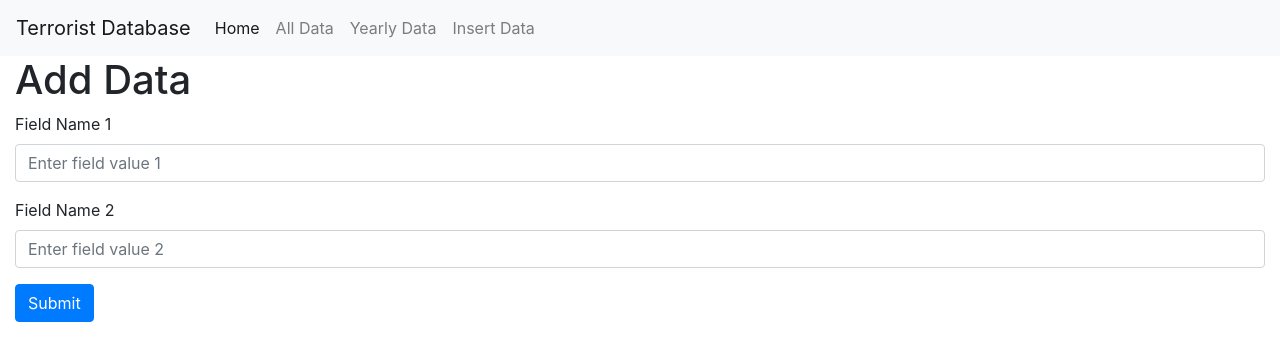
After one commit to vegarddale/ikt453, a Flask app: template templates/insert_data.html in a window 1280 px wide. The commit adds this page. Shown: the top 361 px of the page. Run offline with Flask 3, Linux system fonts and the light colour scheme; the template is opened without the code that fills it, so the values that code supplies are empty; some libraries are stand-ins or nearby versions.

Commit message:
Add insert data page (#2)
* Add insert data page

* Fetch filtered year by using sql

```diff
--- a/app.py
+++ b/app.py
@@ -1,7 +1,7 @@
 from flask import Flask, render_template
 from fetch_all_data import fetch_data
 from fetch_data_by_year import fetch_yearly_data
-from flask import request
+from insert_data import insert_data_func
 
 app = Flask("Terrorist Database")
 
@@ -21,5 +21,10 @@ def yearly_data_route():
     return fetch_yearly_data()
 
 
+@app.route("/insert_data")
+def insert_route():
+    return insert_data_func()
+
+
 if __name__ == "__main__":
     app.run(host="0.0.0.0", port=8000)
--- a/templates/home.html
+++ b/templates/home.html
@@ -1,11 +1,42 @@
 <!DOCTYPE html>
-<html>
-  <head>
-    <title>Home</title>
-  </head>
-  <body>
-    <h1>Welcome to our website</h1>
-    <p><a href="/all_data">All Data</a></p>
-    <p><a href="/yearly_data">Yearly Data</a></p>
-  </body>
+<html lang="en">
+<head>
+    <meta charset="UTF-8">
+    <title>Document</title>
+    <!-- Bootstrap CSS -->
+    <link rel="stylesheet" href="https://stackpath.bootstrapcdn.com/bootstrap/4.3.1/css/bootstrap.min.css">
+    <!-- Optional JavaScript -->
+    <!-- jQuery first, then Popper.js, then Bootstrap JS -->
+    <script src="https://code.jquery.com/jquery-3.3.1.slim.min.js"></script>
+    <script src="https://cdn.jsdelivr.net/npm/bootstrap@4.3.1/dist/js/bootstrap.min.js"></script>
+</head>
+<body>
+    <nav class="navbar navbar-expand-lg navbar-light bg-light">
+        <a class="navbar-brand" href="#">Terrorist Database</a>
+        <button class="navbar-toggler" type="button" data-toggle="collapse" data-target="#navbarNav" aria-controls="navbarNav" aria-expanded="false" aria-label="Toggle navigation">
+            <span class="navbar-toggler-icon"></span>
+        </button>
+        <div class="collapse navbar-collapse" id="navbarNav">
+        <ul class="navbar-nav">
+            <li class="nav-item active">
+                <a class="nav-link" href="/">Home</a>
+            </li>
+            <li class="nav-item">
+                <a class="nav-link" href="/all_data">All Data</a>
+            </li>
+            <li class="nav-item">
+                <a class="nav-link" href="/yearly_data">Yearly Data</a>
+            </li>
+            <li class="nav-item">
+                <a class="nav-link" href="/insert_data">Insert Data</a>
+            </li>
+        </ul>
+        </div>
+      </nav>
+   <!-- main content of the page -->
+    <div class="container-fluid">
+        {% block content %}
+        {% endblock %}
+    </div>
+</body>
 </html>
--- /dev/null
+++ b/templates/insert_data.html
@@ -0,0 +1,15 @@
+{% extends "home.html" %}
+{% block content %}
+<h1>Add Data</h1>
+<form method="POST">
+    <div class="form-group">
+        <label for="fieldname1">Field Name 1</label>
+        <input type="text" class="form-control" id="fieldname1" name="fieldname1" placeholder="Enter field value 1">
+    </div>
+    <div class="form-group">
+        <label for="fieldname2">Field Name 2</label>
+        <input type="text" class="form-control" id="fieldname2" name="fieldname2" placeholder="Enter field value 2">
+    </div>
+    <button type="submit" class="btn btn-primary">Submit</button>
+</form>
+{% endblock %}
```
Also changed, not shown: fetch_data_by_year.py (+6 -2 lines), insert_data.py (added, +24 -0 lines), templates/data.html (+5 -16 lines), templates/year_data.html (+3 -14 lines).
